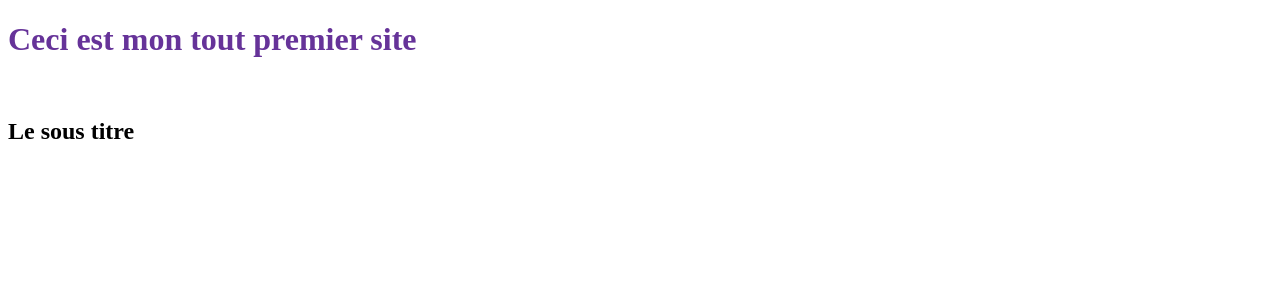
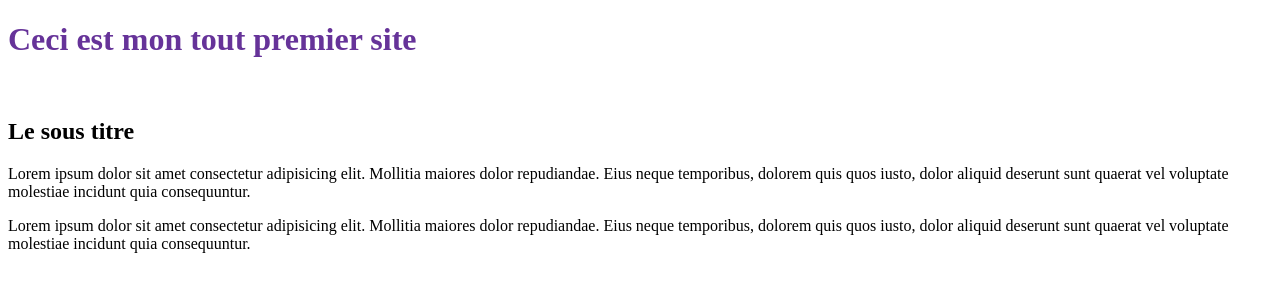
Before and after one commit to JonathanStMarc/Le-site-de-DJAMdjam, a plain HTML site: page index.html in a window 1280 px wide. Drawn offline with Linux system fonts and the light colour scheme.

Commit message:
Ajout de paragraphes test

```diff
--- a/index.html
+++ b/index.html
@@ -11,5 +11,17 @@
         <h1 class="monTitre">Ceci est mon tout premier site</h1>
         <img src="" alt="" />
         <h2>Le sous titre</h2>
+        <p>
+            Lorem ipsum dolor sit amet consectetur adipisicing elit. Mollitia
+            maiores dolor repudiandae. Eius neque temporibus, dolorem quis quos
+            iusto, dolor aliquid deserunt sunt quaerat vel voluptate molestiae
+            incidunt quia consequuntur.
+        </p>
+        <p>
+            Lorem ipsum dolor sit amet consectetur adipisicing elit. Mollitia
+            maiores dolor repudiandae. Eius neque temporibus, dolorem quis quos
+            iusto, dolor aliquid deserunt sunt quaerat vel voluptate molestiae
+            incidunt quia consequuntur.
+        </p>
     </body>
 </html>
```
